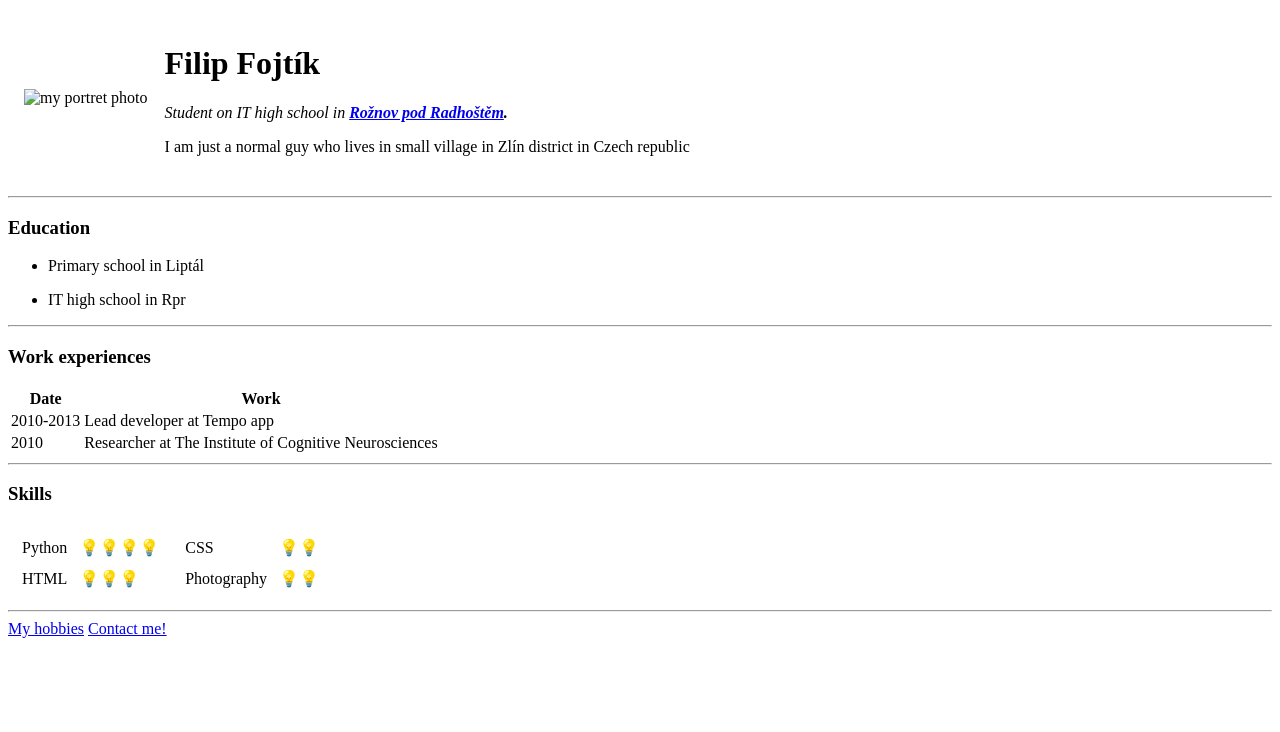
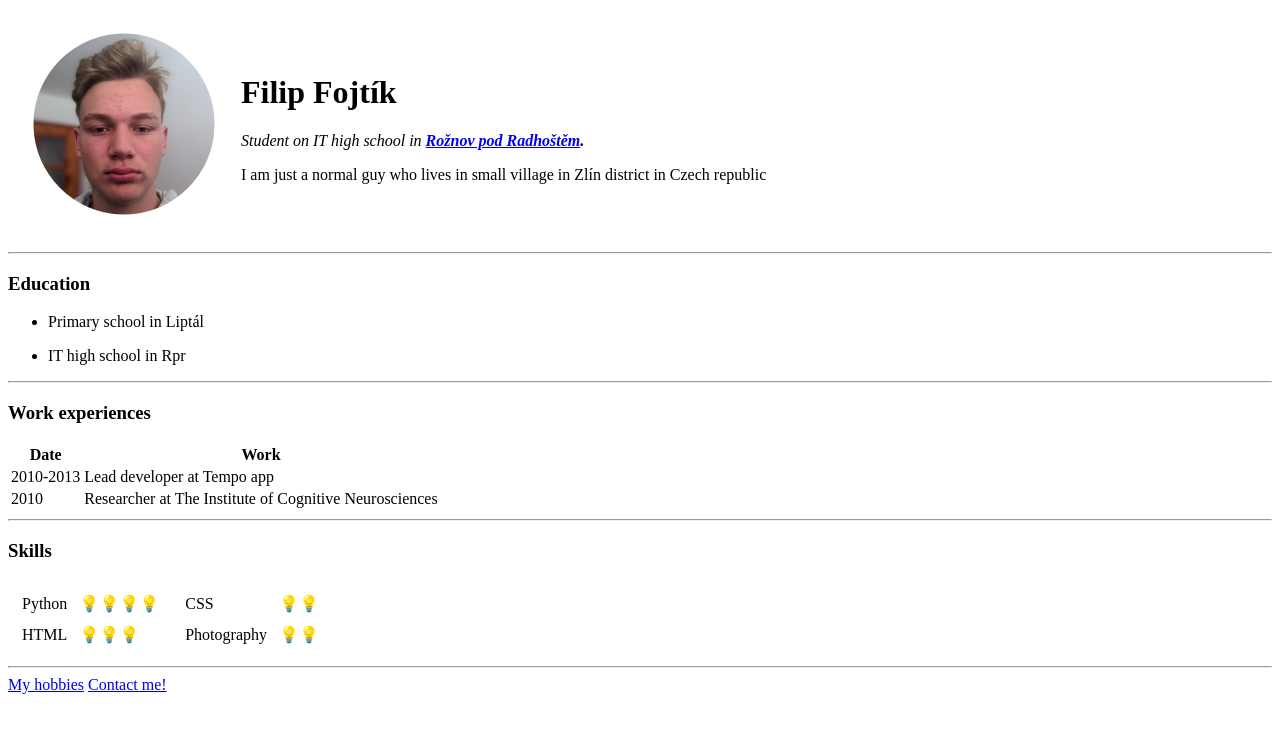
Before and after one commit to Celnite/CV, a plain HTML site: page index.html in a window 1280 px wide. Drawn offline with Linux system fonts and the light colour scheme.

Commit message:
Update index.html

```diff
--- a/index.html
+++ b/index.html
@@ -10,7 +10,7 @@
   <body>
     <table cellspacing="15" >
         <tr><td>
-      <img src="portret-200x200.png" alt="my portret photo">
+      <img src="images/portret-200x200.png" alt="my portret photo">
     </td>
     <td>
     <h1>Filip Fojtík</h1>
```
